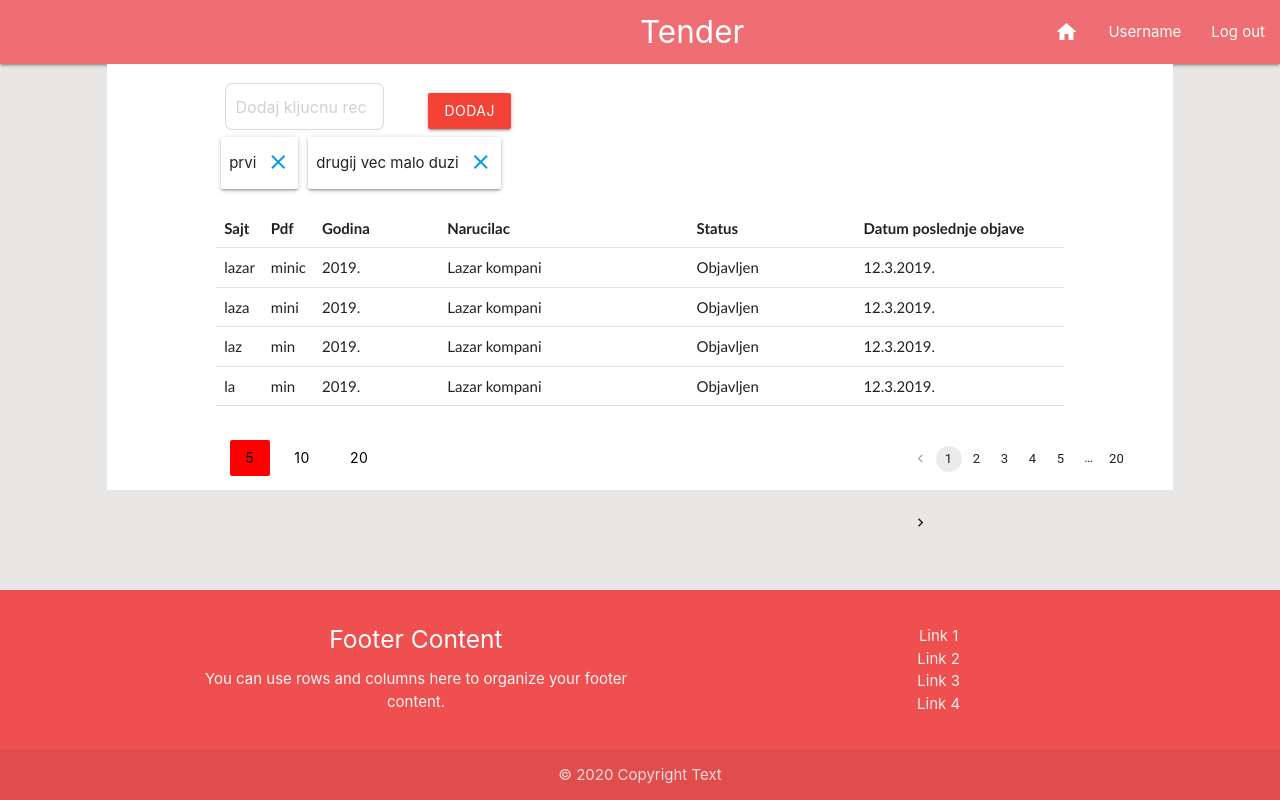
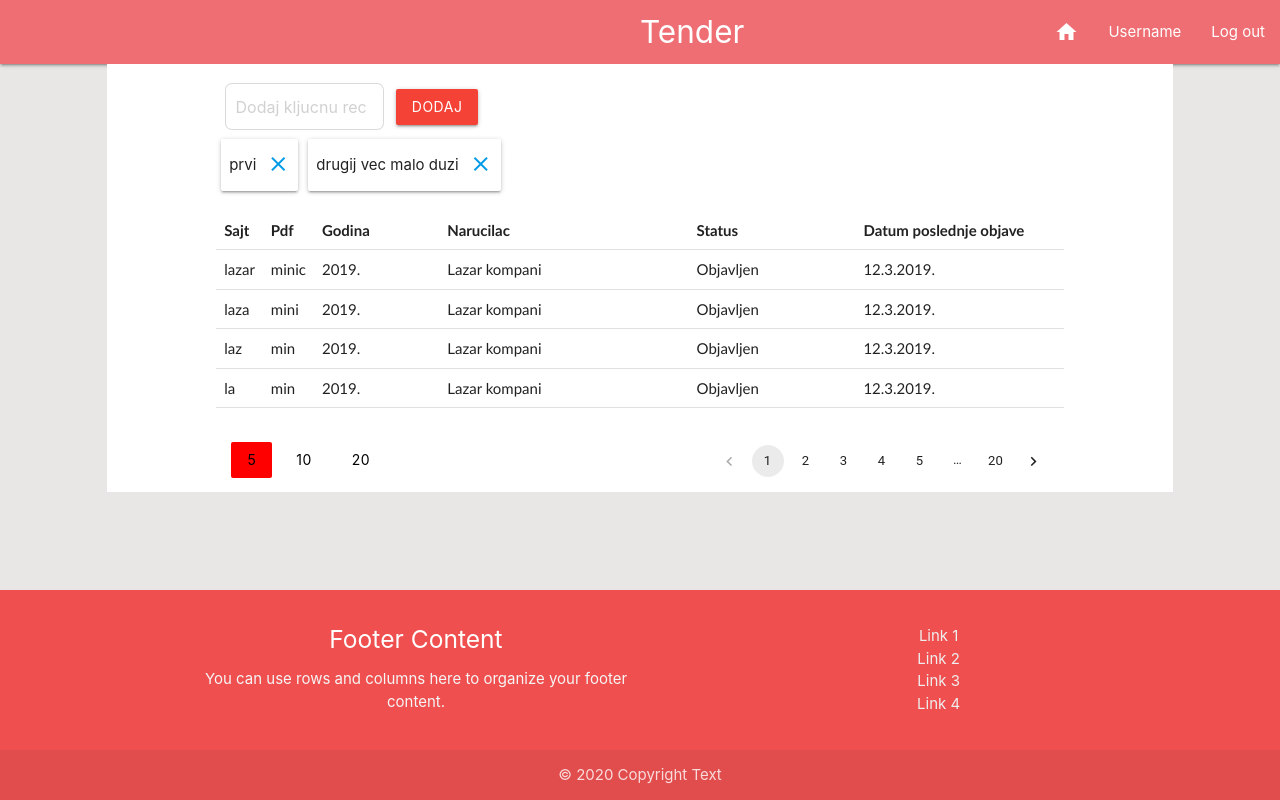
Before and after one commit to zeljko9/tender, a React (Create React App) app in the folder frontend/frontend_tender/: page /mainPage in a window 1280 px wide. Built offline with nearby package versions, Linux system fonts and the light colour scheme.

Commit message:
Popravljena Mainpage

```diff
--- a/frontend/frontend_tender/src/components/login.css
+++ b/frontend/frontend_tender/src/components/login.css
@@ -1,5 +1,7 @@
 .cardLogin{
     border-radius: 6px !important;
+    padding: 0 5%;
+    padding-top: 2%;
 }
 .btnLogin{
     width: 100%;
--- a/frontend/frontend_tender/src/components/mainPage.css
+++ b/frontend/frontend_tender/src/components/mainPage.css
@@ -32,11 +32,17 @@
 .col6{
     width: 25%;
 }
+.btnAddKeywordContainer{
+}
 .btnAddKeyword{
     margin: 0 !important;
 }
 .keyWordCardsContainer{
     display: flex;
+}
+
+.inputKeyword{
+    margin-bottom: 0 !important;
 }
 
 .keyWordCard{
@@ -87,3 +93,8 @@
 	-moz-box-shadow: none;
     box-shadow: none;
 }
+
+.pagPage .MuiPagination-ul{
+    display: flex;
+    justify-content: flex-end;
+}
--- a/frontend/frontend_tender/src/components/mainPage.js
+++ b/frontend/frontend_tender/src/components/mainPage.js
@@ -87,13 +87,13 @@ class MainPage extends React.Component {
                               onKeyPress={this.inputKeywordEnterPressed}>
                       </Input>
                     </Col>
-                    <Col className="s2" style = {{margin: 0}}>
+                    <Col className="s1 btnAddKeywordContainer" style = {{margin: 0}}>
                       <Button className = "btnAddKeyword red" onClick={this.btnAddKeywordClicked}>
                           Dodaj
                       </Button>
                     </Col>
                   </Col>
-                  <Col className="offset-s1 s10" >
+                  <Col className="offset-s1 s10" style={{marginTop: "10px"}}>
                     <div className="keyWordCardsContainer">
                       {this.state.keyWordsList.map((keyWord, key) =>
                           <Card key = {key} className = "keyWordCard">
@@ -137,16 +137,16 @@ class MainPage extends React.Component {
                       </tbody>
                     </Table>
                   </Col>
-                  <Col className="s12 paginationContainer">
-                    <Col className="offset-s1 s5 pagCountBtnContainer">
+                  <Col className="offset-s1 s10 paginationContainer">
+                    <Col className="s5 pagCountBtnContainer">
                       <div className="">
                         <Button style = {{backgroundColor: this.state.count == 5 ? "red" : "white"}} className = "btnCountPag" id = "btnCountPag5" onClick = {()=> this.onBtnCountPagClicked(5)}>5</Button>
                         <Button style = {{backgroundColor: this.state.count == 10 ? "red" : "white"}} className = "btnCountPag"  id = "btnCountPag10" onClick = {()=> this.onBtnCountPagClicked(10)}>10</Button>
                         <Button style = {{backgroundColor: this.state.count == 20 ? "red" : "white"}} className = "btnCountPag"  id = "btnCountPag20" onClick = {()=> this.onBtnCountPagClicked(20)}>20</Button>
                       </div>
                     </Col>
-                    <Col className="offset-s3 s3 pagPageContainer">
-                        <Pagination count={20} size="small" className = "pagPage"></Pagination>
+                    <Col className="s7 pagPageContainer">
+                        <Pagination count={20}  className = "pagPage"></Pagination>
                       </Col>
                   </Col>
                 </Col>
```
